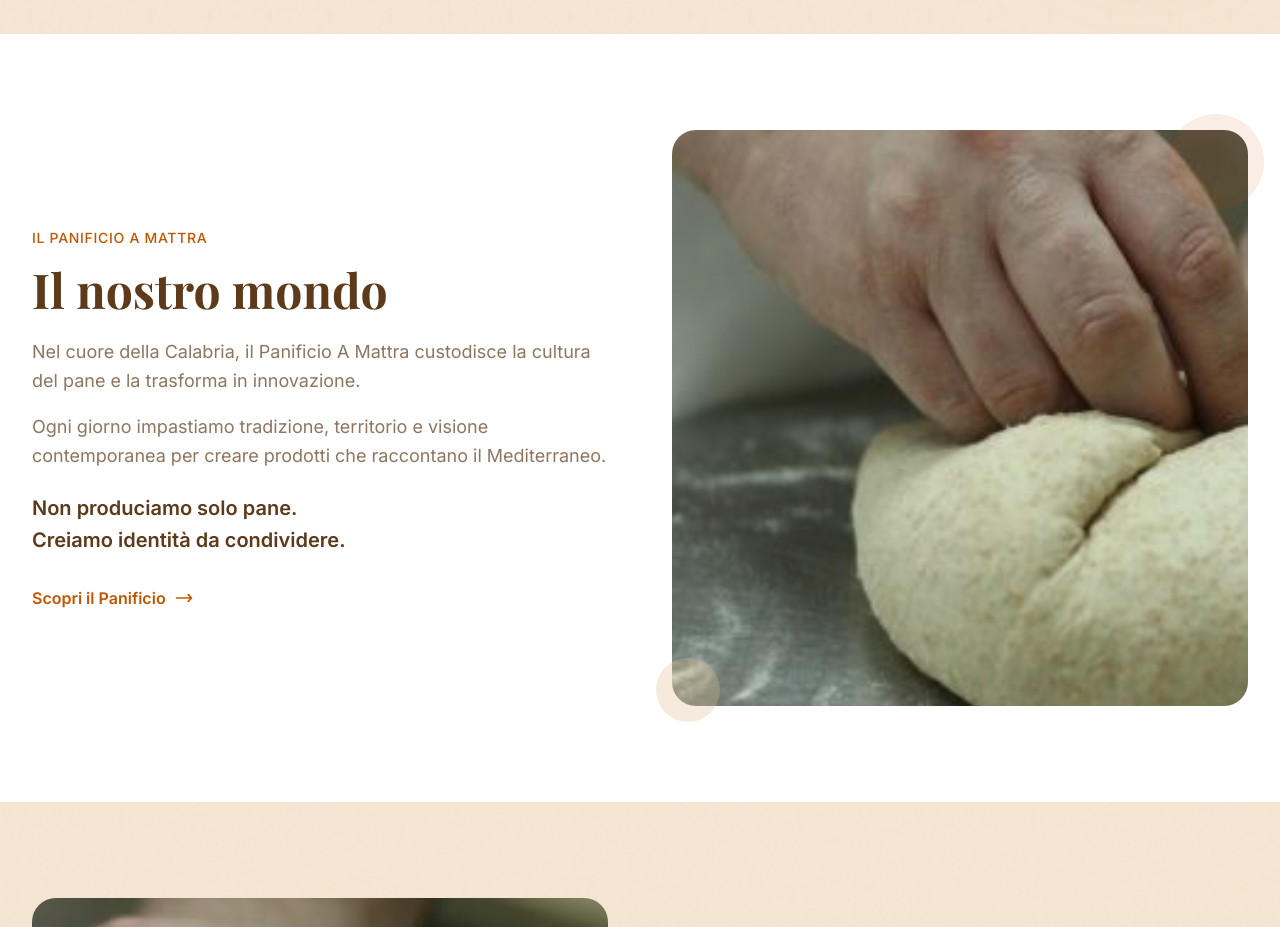
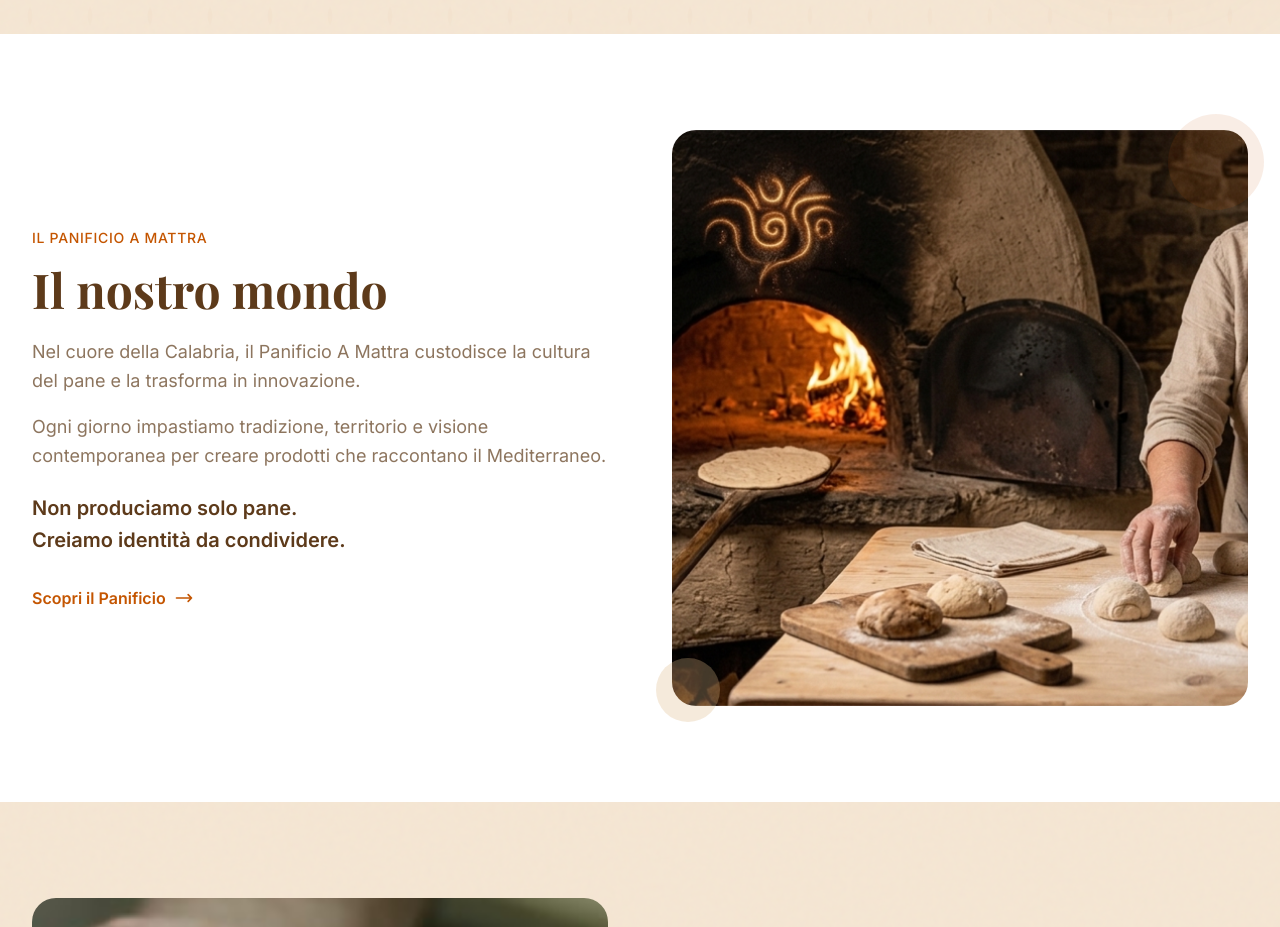
Before and after one commit to Amattra/panemattrasau, a Next.js app: page / in a window 1280 px wide. Shown: the part 949-1876 px from the top of the page. Built offline with nearby package versions, Linux system fonts and the light colour scheme; a web font is replaced by a local one.

Commit message:
Replace Il nostro mondo section image with bakery oven photo

```diff
--- a/src/app/page.tsx
+++ b/src/app/page.tsx
@@ -70,8 +70,8 @@ export default function Home() {
             <div className="relative">
               <div className="aspect-square rounded-3xl overflow-hidden">
                 <Image
-                  src="/images/slides/slide-1.jpg"
-                  alt="Pane Mattrasau artigianale"
+                  src="/images/nostro-mondo.png"
+                  alt="Panificio A Mattra - Il nostro mondo"
                   width={600}
                   height={600}
                   className="w-full h-full object-cover"
```
Also changed, not shown: public/images/nostro-mondo.png (added).
